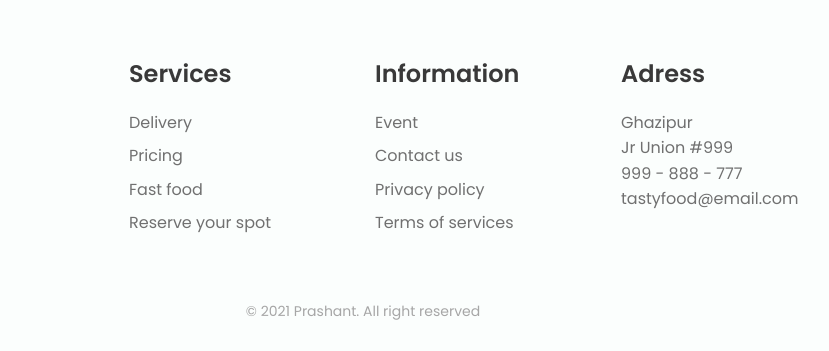
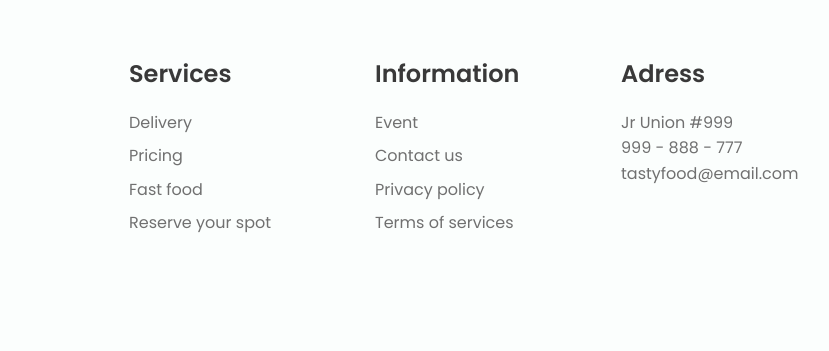
Before and after one commit to prashant404/food, a plain HTML site: page index.html in a window 1280 px wide. Shown: the part 3410-3761 px from the top of the page, 277-1106 px from the left. After the commit the page ends 3686 px from the top, so only its background shows below. Drawn offline with nearby package versions, Linux system fonts and the light colour scheme.

Commit message:
Add files via upload

```diff
--- a/index.html
+++ b/index.html
@@ -473,15 +473,15 @@
             <div class="footer__content">
                 <h3 class="footer__title">Adress</h3>
                 <ul>
-                    <li>Ghazipur</li>
+                    <!-- <li>Ghazipur</li> -->
                     <li>Jr Union #999</li>
                     <li>999 - 888 - 777</li>
                     <li>tastyfood@email.com</li>
                 </ul>
             </div>
         </div>
-
-        <p class="footer__copy">&#169; 2021 Prashant. All right reserved</p>
+<!--
+        <p class="footer__copy">&#169; 2021 Prashant. All right reserved</p> -->
     </footer>
 
     <!--========== SCROLL REVEAL ==========-->
```
